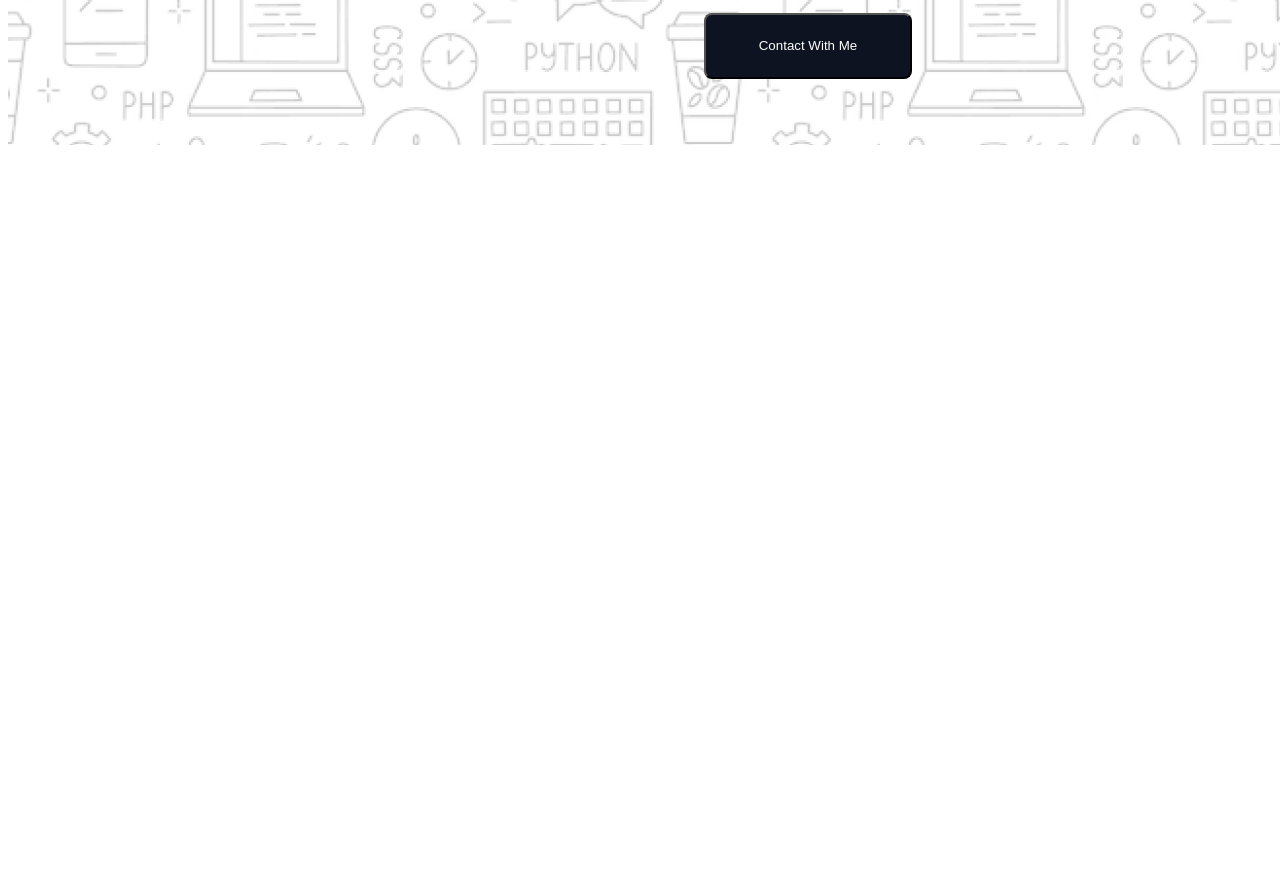
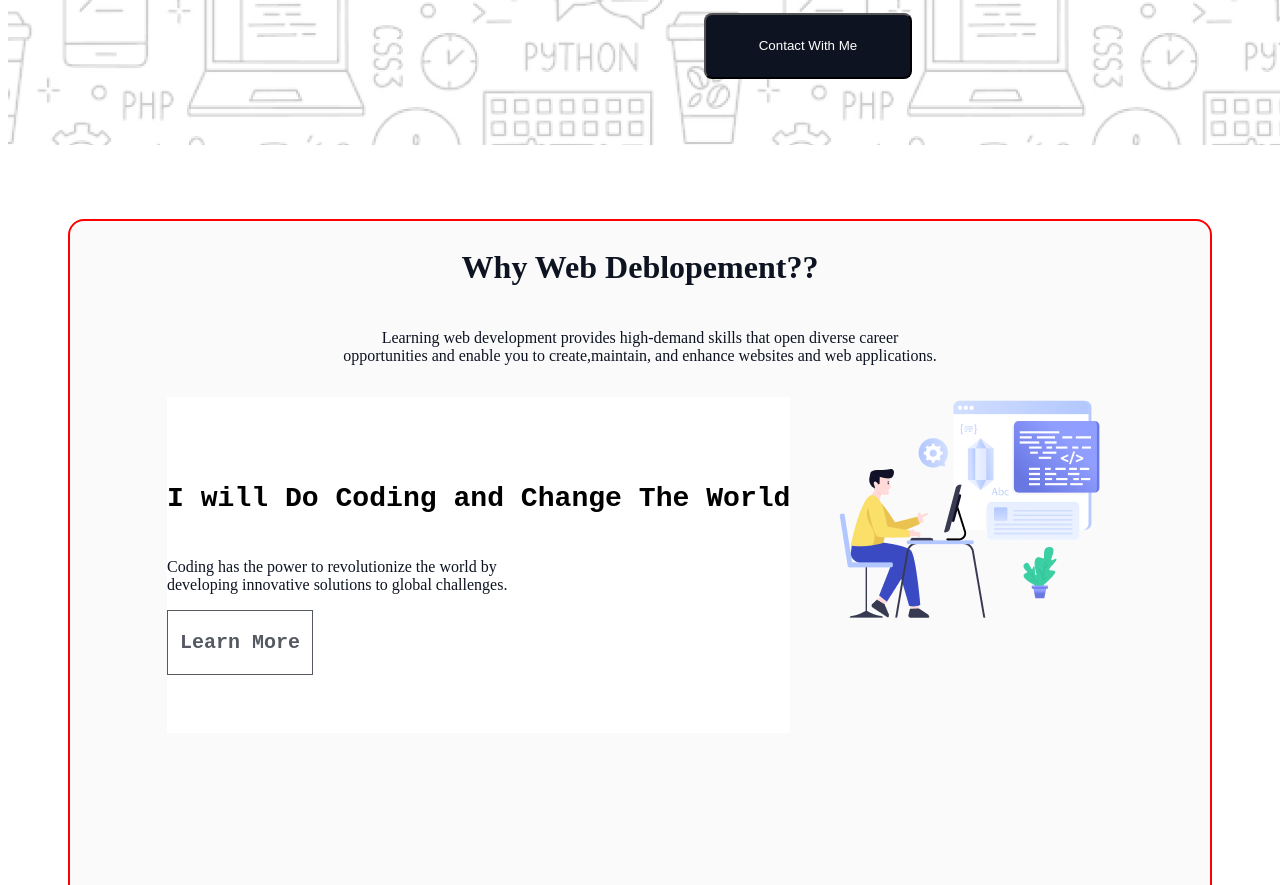
Before and after one commit to robiulislam485/first_assignment, a plain HTML site: page index.html in a window 1280 px wide. Shown: the part 515-1400 px from the top of the page. Before the commit the page ends 800 px from the top, so only its background shows below. Drawn offline with Linux system fonts and the light colour scheme; a web font is replaced by a local one.

Commit message:
added i will do code section

```diff
--- a/index.html
+++ b/index.html
@@ -19,6 +19,25 @@
 
     </header>
     <main>
+        <!-- why web deblopement section -->
+         <section class="web-container">
+            <div class="why-web">
+                <h2>Why Web Deblopement??</h2>
+                <p>Learning web development provides high-demand skills that open diverse career <br> opportunities and enable you to create,maintain, and enhance websites and web applications.</p>
+            </div>
+            <div class="code">
+                <div class="text-container">
+                <h3>I will Do Coding and Change The World</h3>
+                <p>Coding has the power to revolutionize the world by <br> developing innovative solutions to global challenges.</p>
+                <a href="">Learn More </a>
+                </div>
+                <div class="image">
+                <img src="./assets/Layer_1.png" alt="">
+                </div>
+            </div>
+        </section>
+            <!-- my inspiration start -->
+
 
     </main>
     <footer>
--- a/styles/style.css
+++ b/styles/style.css
@@ -48,3 +48,81 @@ align-items: center;
 margin: 0px 616px;
 margin-bottom: 44px;
 }
+/* why web section design start */
+.why-web h2{
+    width: 852px;
+height: 39px;
+color: rgb(13, 19, 33);
+font-family: Azeret Mono;
+font-size: 32px;
+font-weight: 800;
+}
+.why-web p{
+    width: 852px;
+height: 52px;
+color: rgb(13, 19, 33);
+font-family: Azeret Mono;
+font-size: 16px;
+font-weight: 400;
+text-align: center;
+}
+.why-web h2{
+    display: flex;
+    flex-direction: column;
+    justify-content: center;
+    align-items: center;
+}
+.why-web{
+    margin: 0px 47px;
+    display: flex;
+    flex-direction: column;
+    justify-content: center;
+    align-items: center;
+
+
+}
+.web-container{
+    width: 1140px;
+height: 1395px;
+margin: 0 auto;
+border: 2px solid red;
+margin-top: 74px;
+background-color: rgba(13, 19, 33, 0.02);
+border-radius: 16px;
+}
+/* why web end */
+/* i will do coding section start */
+.code{
+    width: 946px;
+height: 336px;
+margin-top: 100px;
+margin: 0 auto;
+display: flex;
+justify-content: space-between;
+font-size: 24px;
+font-weight: 700;
+}
+.text-container p{
+    color: rgb(13, 19, 33);
+font-family: Azeret Mono;
+font-size: 16px;
+font-weight: 400
+}
+.text-container a{
+    padding: 20px 12px;
+    text-decoration: none;
+    box-sizing: border-box;
+border: 1px solid rgb(13, 19, 33);
+opacity: 0.7;
+color: rgb(13, 19, 33);
+font-size: 20px;
+font-weight: 600;
+}
+.text-container{
+    display: flex;
+flex-direction: column;
+justify-content: center;
+align-items: flex-start;
+background-color: white;
+}
+/* i will do ode design end */
```
